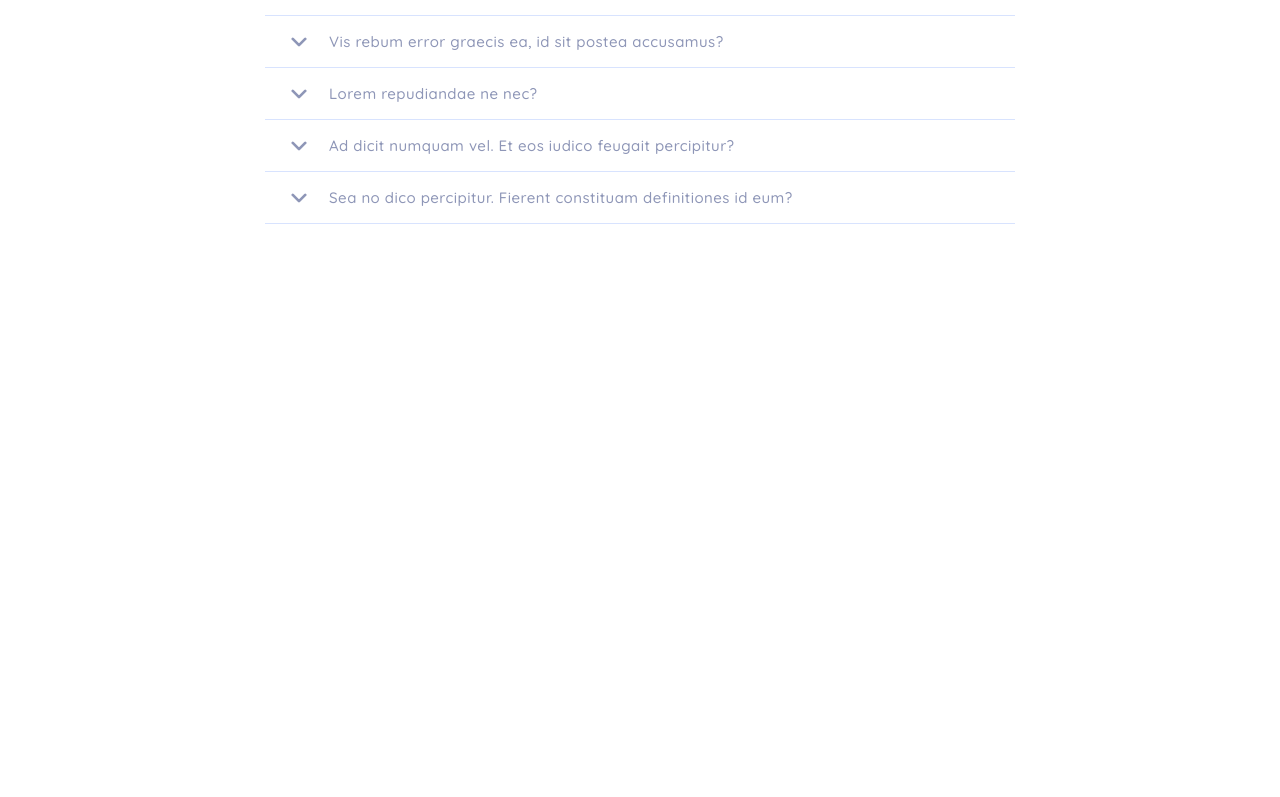
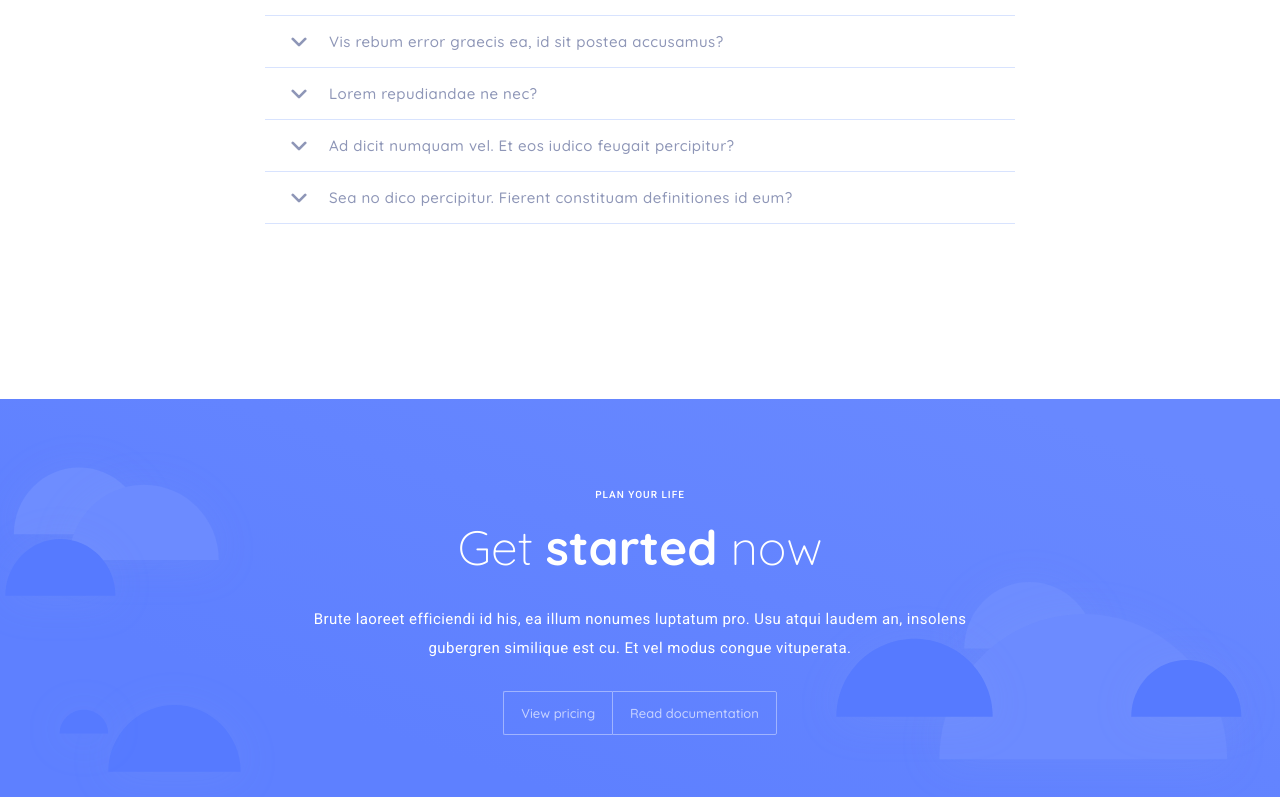
Before and after one commit to retromodernism/clean_simple_landing_page, a React (Create React App) app: page / in a window 1280 px wide. Shown: the part 4461-5258 px from the top of the page. Before the commit the page ends 4860 px from the top, so only its background shows below. Built offline with nearby package versions, Linux system fonts and the light colour scheme.

Commit message:
Добавил блок GetStarted

```diff
--- /dev/null
+++ b/src/components/getStarted/button/button.jsx
@@ -0,0 +1,18 @@
+import { useState } from "react";
+
+const Button = (props) => {
+  const [hover, setHover] = useState(false);
+  return (
+    <button
+      className={`getStarted__container-content-button${
+        hover ? " getStarted__container-content-button--hover" : ""
+      } `}
+      onMouseEnter={() => setHover(true)}
+      onMouseLeave={() => setHover(false)}
+    >
+      {props.title}
+    </button>
+  );
+};
+
+export default Button;
--- a/src/components/getStarted/getStarted.jsx
+++ b/src/components/getStarted/getStarted.jsx
@@ -1,7 +1,30 @@
 import "./getStarted.scss";
+import { useState } from "react";
+import Button from "./button/button";
 
 const GetStarted = (props) => {
-  return <section className="getStarted"></section>;
+  const [s, ss] = useState("");
+  return (
+    <section className="getStarted">
+      <div className="getStarted__container">
+        <div className="getStarted__container-content">
+          <h3 className="getStarted__container-content-h3">Plan your life</h3>
+          <h1 className="getStarted__container-content-h1">
+            Get <b>started</b> now
+          </h1>
+          <p className="getStarted__container-content-p">
+            Brute laoreet efficiendi id his, ea illum nonumes luptatum pro. Usu
+            atqui laudem an, insolens gubergren similique est cu. Et vel modus
+            congue vituperata.
+          </p>
+          <div className="getStarted__container-content-buttons">
+            <Button title={'View pricing'} />
+            <Button title={'Read documentation'} />
+          </div>
+        </div>
+      </div>
+    </section>
+  );
 };
 
 export default GetStarted;
--- a/src/components/getStarted/getStarted.scss
+++ b/src/components/getStarted/getStarted.scss
@@ -1,5 +1,91 @@
 .getStarted {
-  .getStarted__contaienr {
+  width: 1440px;
+  // background: linear-gradient(229.32deg, #6888ff 12.77%, #5e80ff 73.11%);
+  background: url(./src/bg.svg);
+  background-repeat: no-repeat;
+  background-size: 100% 100%;
+  .getStarted__container {
+    padding: 90px 0;
+    .getStarted__container-content {
+      display: flex;
+      flex-direction: column;
+      align-items: center;
+      .getStarted__container-content-h3 {
+        font-family: Roboto;
+        font-style: normal;
+        font-weight: 500;
+        font-size: 10px;
+        line-height: 12px;
 
+        text-align: center;
+
+        letter-spacing: 0.1em;
+        text-transform: uppercase;
+
+        color: #ffffff;
+        margin-bottom: 16px;
+      }
+      .getStarted__container-content-h1 {
+        font-family: Quicksand;
+        font-style: normal;
+        font-weight: 300;
+        font-size: 48px;
+        line-height: 60px;
+
+        text-align: center;
+
+        color: #ffffff;
+        margin-bottom: 28px;
+      }
+      .getStarted__container-content-p {
+        font-family: Roboto;
+        font-style: normal;
+        font-weight: normal;
+        font-size: 15px;
+        line-height: 29px;
+        text-align: center;
+        letter-spacing: 0.03em;
+
+        color: #ffffff;
+
+        margin-bottom: 28px;
+        max-width: 700px;
+      }
+      .getStarted__container-content-buttons {
+        display: flex;
+        justify-content: center;
+        .getStarted__container-content-button {
+          font-family: Quicksand;
+          font-style: normal;
+          font-weight: 500;
+          font-size: 13px;
+          line-height: 16px;
+
+          display: flex;
+          align-items: center;
+          text-align: center;
+
+          color: #c7d3ff;
+
+          padding: 13px 17px;
+          background: none;
+          border: 1px solid #a0b4ff;
+          &:first-child {
+            border-radius: 2px 0 0 2px;
+          }
+          &:not(:last-child) {
+            border-right: none;
+          }
+          &:last-child {
+            border-radius: 0 2px 2px 0;
+          }
+        }
+        .getStarted__container-content-button--hover {
+          color: #565f82;
+          background: #ffffff;
+          border: none;
+        }
+      }
+    }
   }
 }
```
Also changed, not shown: src/components/getStarted/src/bg.svg (added).
